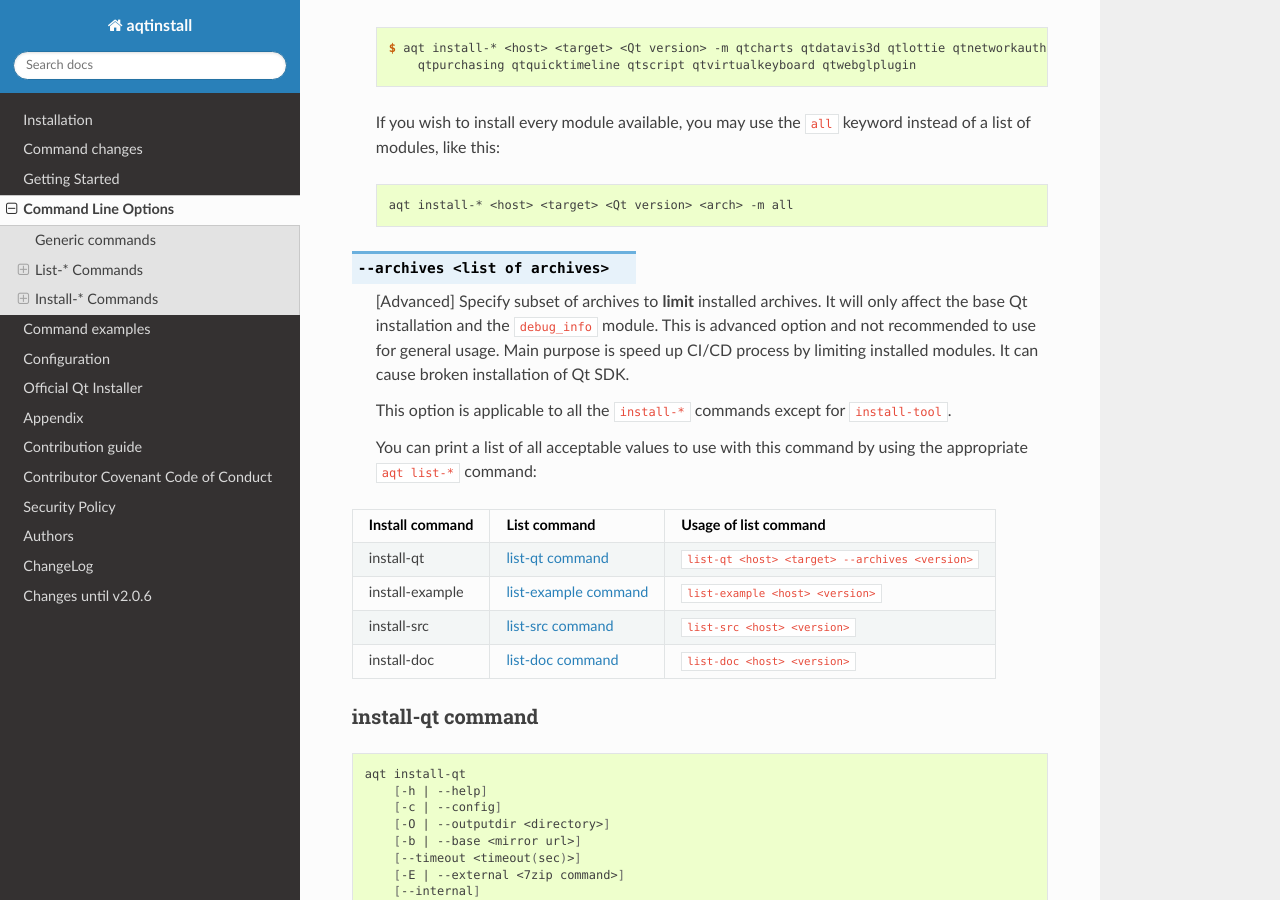
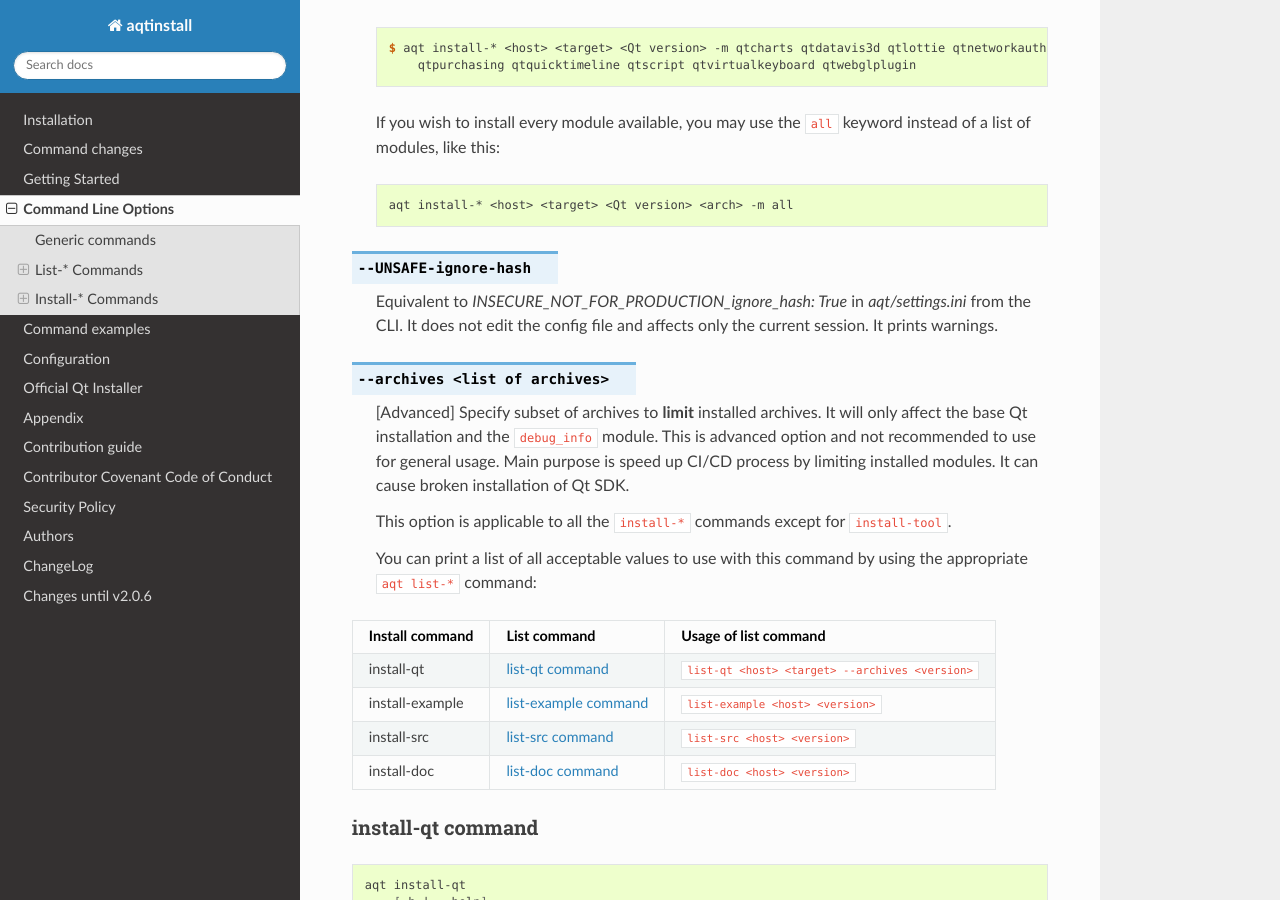
Before and after one commit to miurahr/aqtinstall, a Sphinx documentation site: the page built from docs/cli.rst, in a window 1280 px wide and 900 px high, scrolled down 7863 px. Built offline with Sphinx 7.4.7 and the Read the Docs theme 3.1.0, drawn with Linux system fonts in a browser that asks for light colours; the version number could not be read and is left out.

Commit message:
Update cli.rst

```diff
--- a/docs/cli.rst
+++ b/docs/cli.rst
@@ -459,6 +459,11 @@
     .. code-block:: bash
 
         aqt install-* <host> <target> <Qt version> <arch> -m all
+
+.. option:: --UNSAFE-ignore-hash
+
+    Equivalent to `INSECURE_NOT_FOR_PRODUCTION_ignore_hash: True` in `aqt/settings.ini` from the CLI.
+    It does not edit the config file and affects only the current session. It prints warnings.
 
 
 .. _install archives flag:
```
